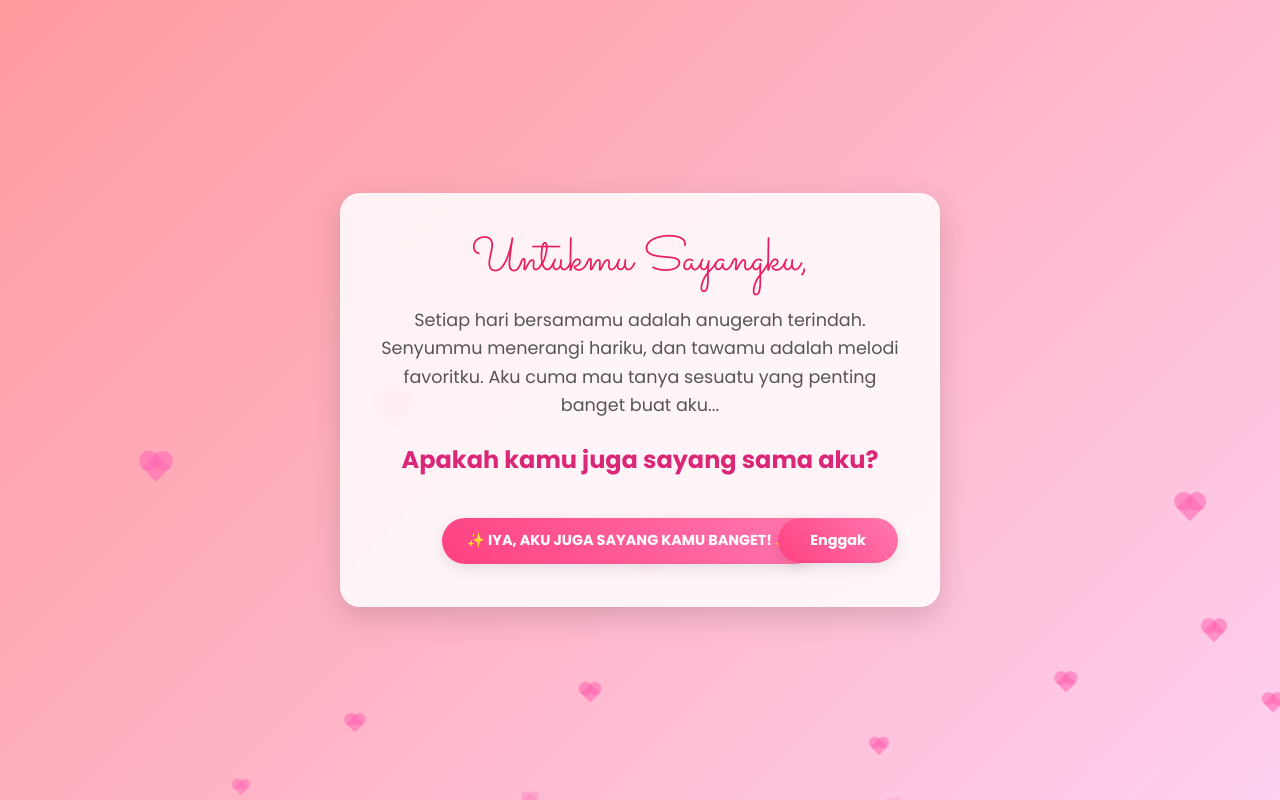
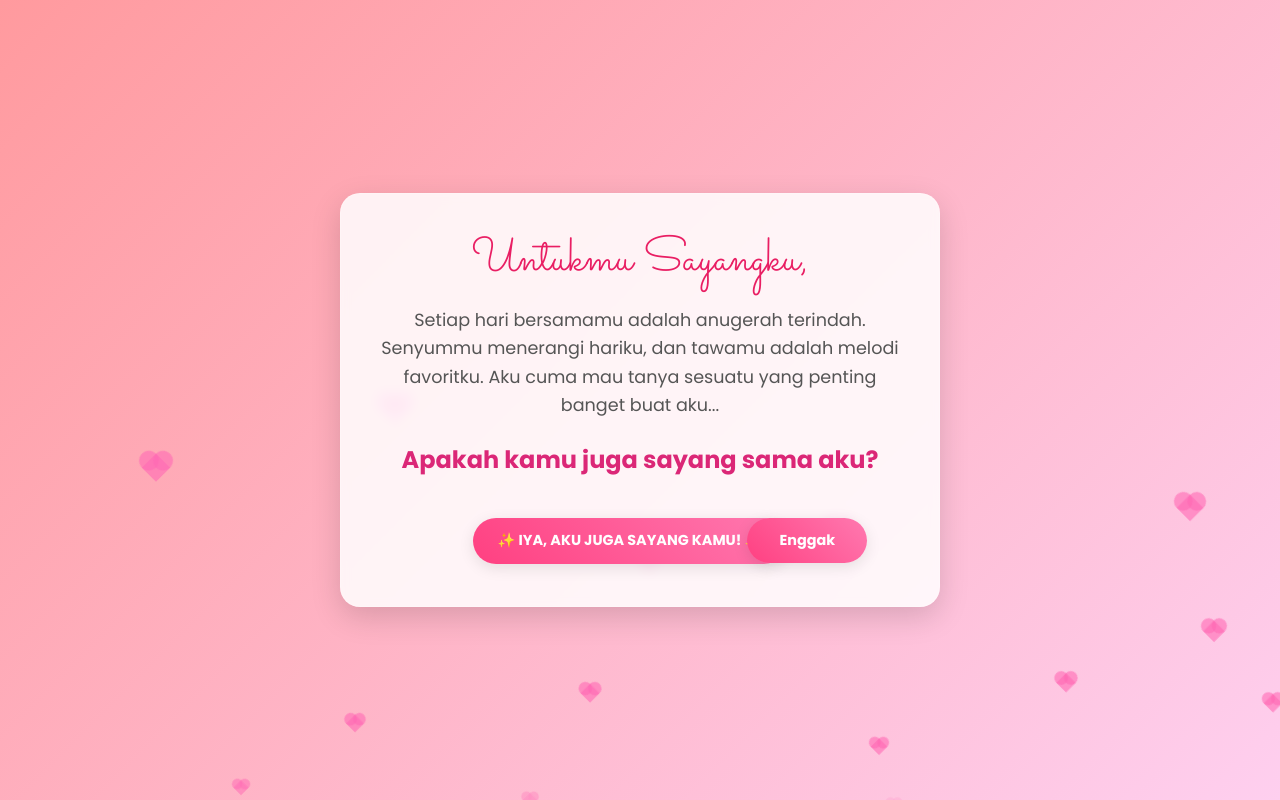
Before and after one commit to uddin090603/Sayang-aku-gak, a plain HTML site: page index.html in a window 1280 px wide. Drawn offline with nearby package versions, Linux system fonts and the light colour scheme.

Commit message:
Update index.html

```diff
--- a/index.html
+++ b/index.html
@@ -235,7 +235,7 @@
         <h2 class="text-2xl font-semibold text-pink-600 mb-6" id="question">Apakah kamu juga sayang sama aku?</h2>
 
         <div class="button-area" id="buttonArea">
-            <button id="yesBtn" class="btn">✨ IYA, AKU JUGA SAYANG KAMU BANGET! ✨</button>
+            <button id="yesBtn" class="btn">✨ IYA, AKU JUGA SAYANG KAMU! ✨</button>
             <div id="noBtnWrapper">
                 <button id="noBtn" class="btn">Enggak</button>
             </div>
```
